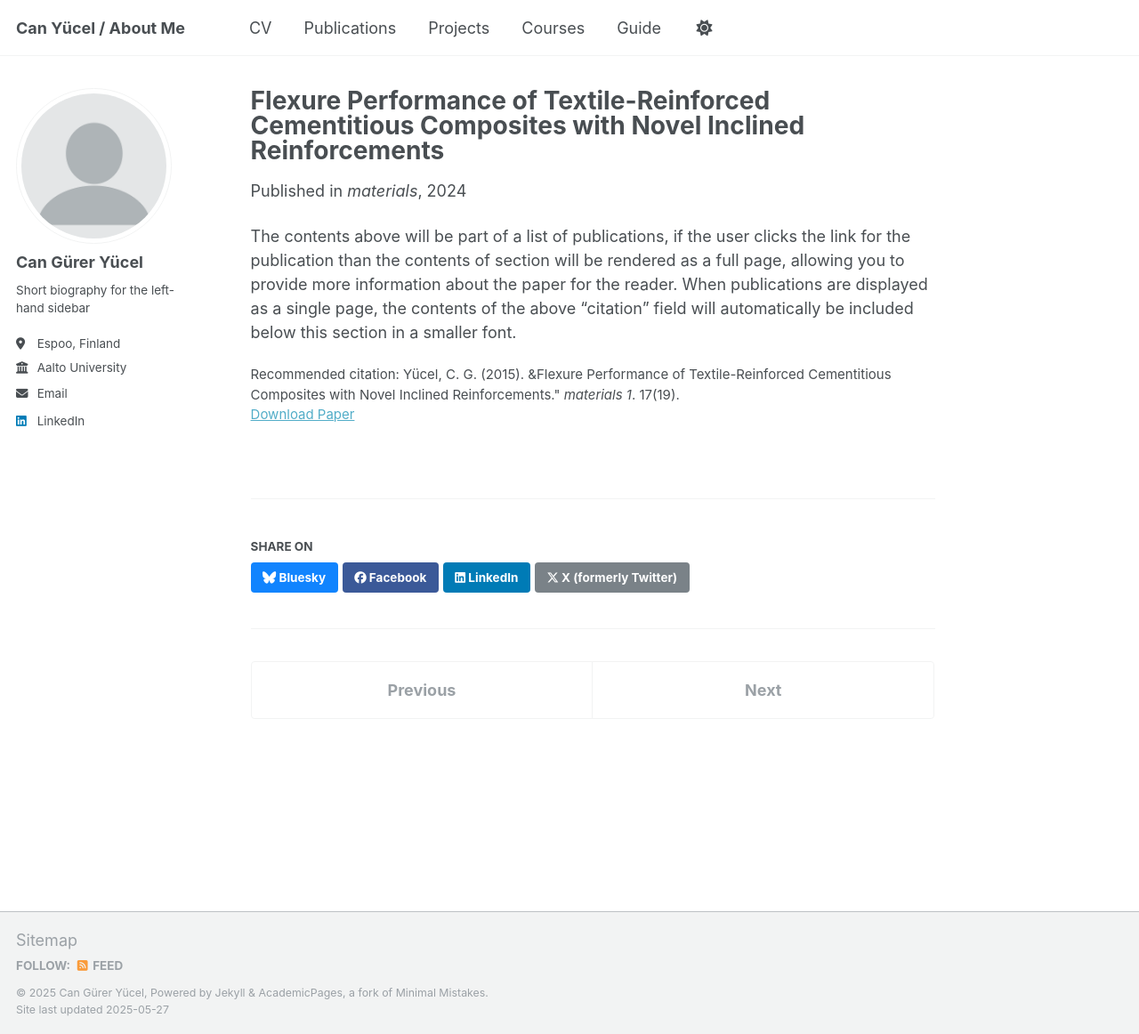
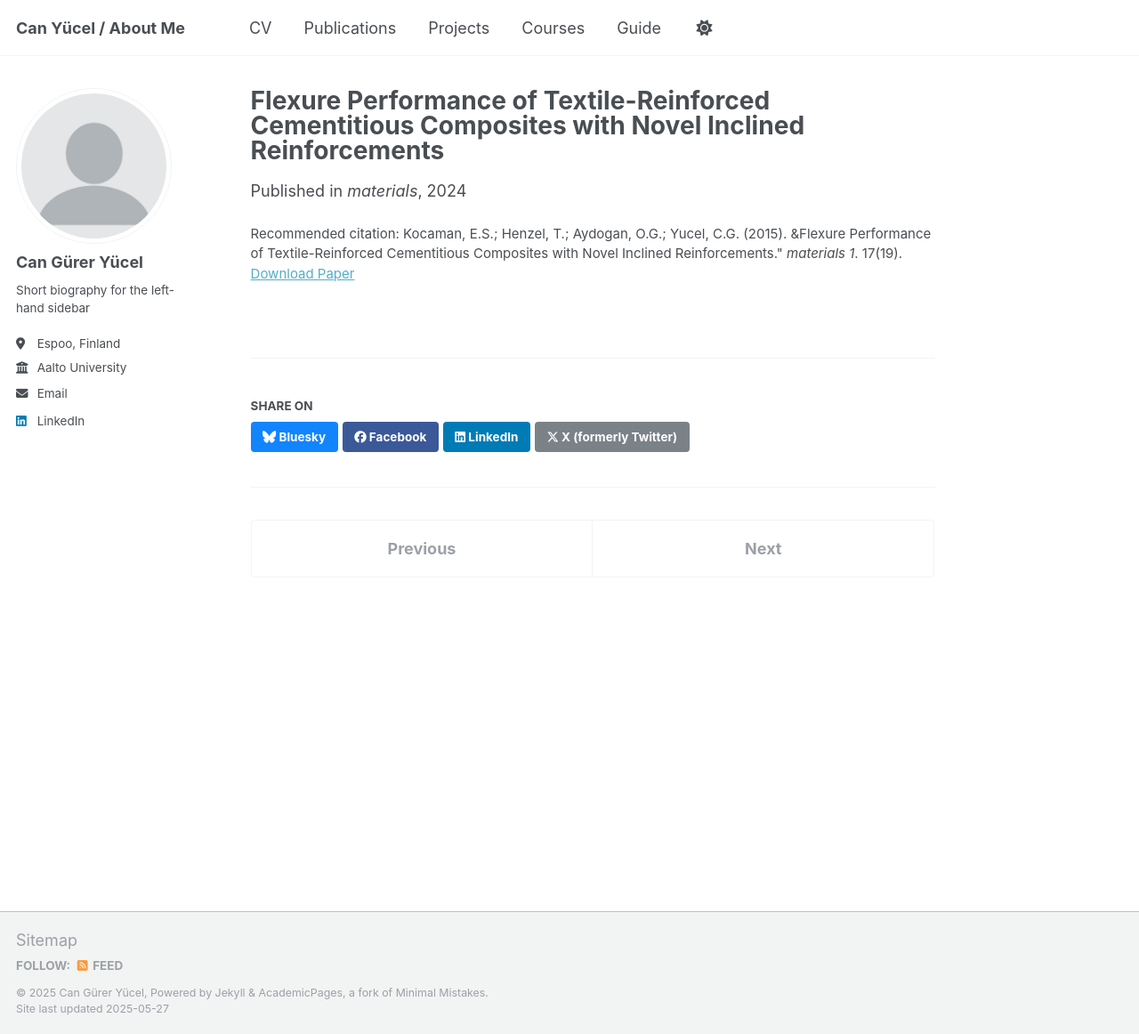
Before and after one commit to gureryucel/gureryucel.github.io, a Jekyll site: the page built from _publications/2015-10-01-paper-title-number-3.md, in a window 1280 px wide and 1162 px high. Shown: the whole window at 89% size. Built offline with Jekyll 4.4.1, drawn with Linux system fonts in a browser that asks for light colours.

Commit message:
Update 2015-10-01-paper-title-number-3.md

```diff
--- a/_publications/2015-10-01-paper-title-number-3.md
+++ b/_publications/2015-10-01-paper-title-number-3.md
@@ -5,8 +5,6 @@ category: manuscripts
 permalink: /publication/2015-10-01-paper-title-number-3
 date: 2024-09-27
 venue: 'materials'
-paperurl: 'https://link.springer.com/chapter/10.1007/978-3-031-32519-9_89'
-citation: 'Yücel, C. G. (2015). &Flexure Performance of Textile-Reinforced Cementitious Composites with Novel Inclined Reinforcements.&quot; <i>materials 1</i>. 17(19).'
+paperurl: 'https://www.mdpi.com/1996-1944/17/19/4743'
+citation: 'Kocaman, E.S.; Henzel, T.; Aydogan, O.G.; Yucel, C.G. (2015). &Flexure Performance of Textile-Reinforced Cementitious Composites with Novel Inclined Reinforcements.&quot; <i>materials 1</i>. 17(19).'
 ---
-
-The contents above will be part of a list of publications, if the user clicks the link for the publication than the contents of section will be rendered as a full page, allowing you to provide more information about the paper for the reader. When publications are displayed as a single page, the contents of the above "citation" field will automatically be included below this section in a smaller font.
```
